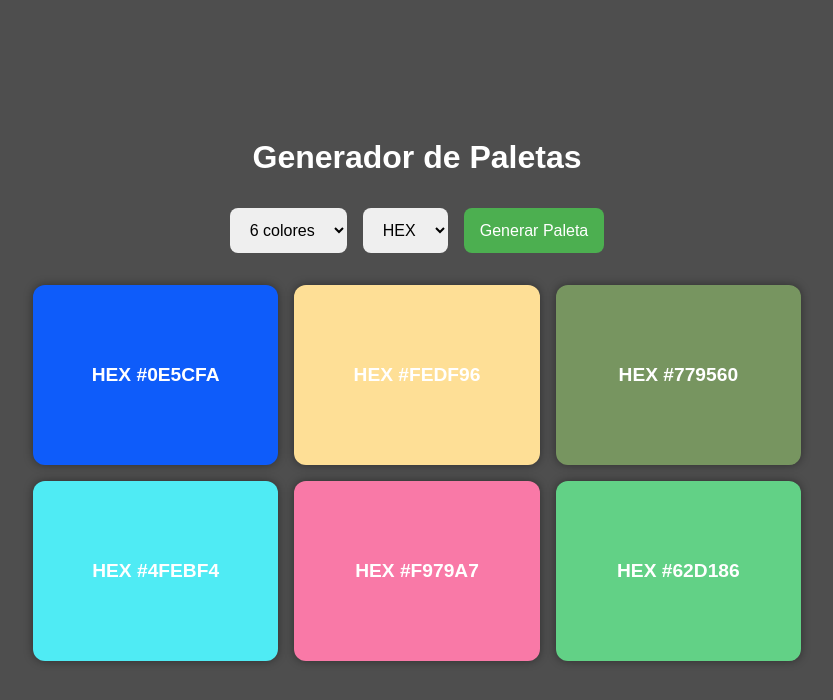
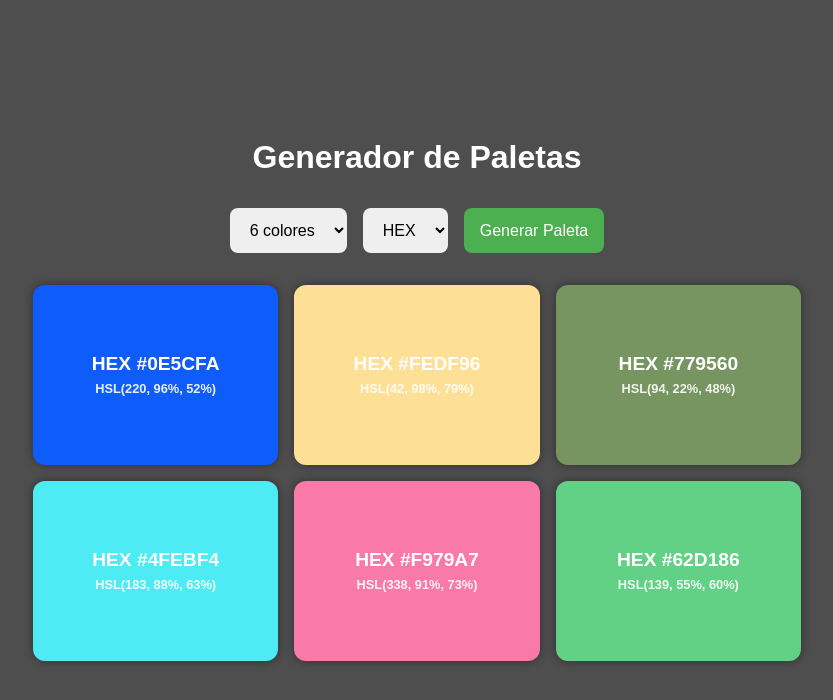
Before and after one commit to jsstagno90/ProyectoM1_JuanStagno, a plain HTML site: page index.html in a window 1280 px wide. Both pictures are taken after a click on the button "Generar Paleta". Shown: the whole page, without its empty margins (223-1056 px from the left). Drawn offline with Linux system fonts and the light colour scheme.

Commit message:
style: Se visualizan ambos codigos de color

```diff
--- a/app.js
+++ b/app.js
@@ -34,6 +34,75 @@ function generarColorHSL() {
   return `HSL(${h}, ${s}%, ${l}%)`;
 }
 
+function hexToHsl(hex) {
+  const r = parseInt(hex.slice(1, 3), 16) / 255;
+  const g = parseInt(hex.slice(3, 5), 16) / 255;
+  const b = parseInt(hex.slice(5, 7), 16) / 255;
+
+  const max = Math.max(r, g, b);
+  const min = Math.min(r, g, b);
+  let h, s;
+  const l = (max + min) / 2;
+
+  if (max === min) {
+    h = s = 0;
+  } else {
+    const d = max - min;
+    s = l > 0.5 ? d / (2 - max - min) : d / (max + min);
+    switch (max) {
+      case r:
+        h = (g - b) / d + (g < b ? 6 : 0);
+        break;
+      case g:
+        h = (b - r) / d + 2;
+        break;
+      case b:
+        h = (r - g) / d + 4;
+        break;
+    }
+    h = Math.round(h * 60);
+    s = Math.round(s * 100);
+  }
+
+  return `HSL(${h}, ${s}%, ${Math.round(l * 100)}%)`;
+}
+
+function hslStringToHex(hslStr) {
+  const m = hslStr.match(/(\d+)\D+(\d+)%\D+(\d+)%/);
+  if (!m) return "#000000";
+  const h = Number(m[1]);
+  const s = Number(m[2]) / 100;
+  const l = Number(m[3]) / 100;
+
+  function hue2rgb(p, q, t) {
+    if (t < 0) t += 1;
+    if (t > 1) t -= 1;
+    if (t < 1 / 6) return p + (q - p) * 6 * t;
+    if (t < 1 / 2) return q;
+    if (t < 2 / 3) return p + (q - p) * (2 / 3 - t) * 6;
+    return p;
+  }
+
+  let r, g, b;
+  if (s === 0) {
+    r = g = b = l;
+  } else {
+    const q = l < 0.5 ? l * (1 + s) : l + s - l * s;
+    const p = 2 * l - q;
+    const hk = (h % 360) / 360;
+    r = hue2rgb(p, q, hk + 1 / 3);
+    g = hue2rgb(p, q, hk);
+    b = hue2rgb(p, q, hk - 1 / 3);
+  }
+
+  const toHex = (x) => {
+    const hex = Math.round(x * 255).toString(16).toUpperCase();
+    return hex.length === 1 ? "0" + hex : hex;
+  };
+
+  return `#${toHex(r)}${toHex(g)}${toHex(b)}`;
+}
+
 function crearPaleta() {
 
   paletteContainer.innerHTML = "";
@@ -47,22 +116,32 @@ function crearPaleta() {
     colorBox.classList.add("color-box");
 
     let color;
+    let mainText = "";
+    let subText = "";
 
     if (formato === "hex") {
-
       color = generarColorHEX();
-
-
+      mainText = `HEX ${color}`;
+      subText = hexToHsl(color);
     } else {
       color = generarColorHSL();
+      mainText = color; // already like 'HSL(h, s%, l%)'
+      subText = `HEX ${hslStringToHex(color)}`;
     }
 
-    colorBox.style.backgroundColor = color;
-    if (formato === "hex") {
-      colorBox.textContent = `HEX ${color}`;
-    } else {
-      colorBox.textContent = color;
-    }
+    const cssColor = formato === "hex" ? color : color.replace(/^HSL/i, "hsl");
+    colorBox.style.backgroundColor = cssColor;
+
+    const mainSpan = document.createElement("div");
+    mainSpan.classList.add("color-code");
+    mainSpan.textContent = mainText;
+
+    const subSpan = document.createElement("div");
+    subSpan.classList.add("sub-code");
+    subSpan.textContent = subText;
+
+    colorBox.appendChild(mainSpan);
+    colorBox.appendChild(subSpan);
     colorBox.addEventListener("click", () => {
       navigator.clipboard.writeText(color)
         .then(() => {
--- a/styles.css
+++ b/styles.css
@@ -70,6 +70,8 @@ button:hover {
     border-radius: 12px;
 
     display: flex;
+    flex-direction: column;
+    gap: 6px;
     justify-content: center;
     align-items: center;
 
@@ -116,3 +118,9 @@ button:hover {
 #toast.show {
     top: 20px;
 }
+
+.color-box .sub-code {
+    font-size: 0.8rem;
+    font-weight: 600;
+    opacity: 0.9;
+}
```
Also changed, not shown: 1 other file.
